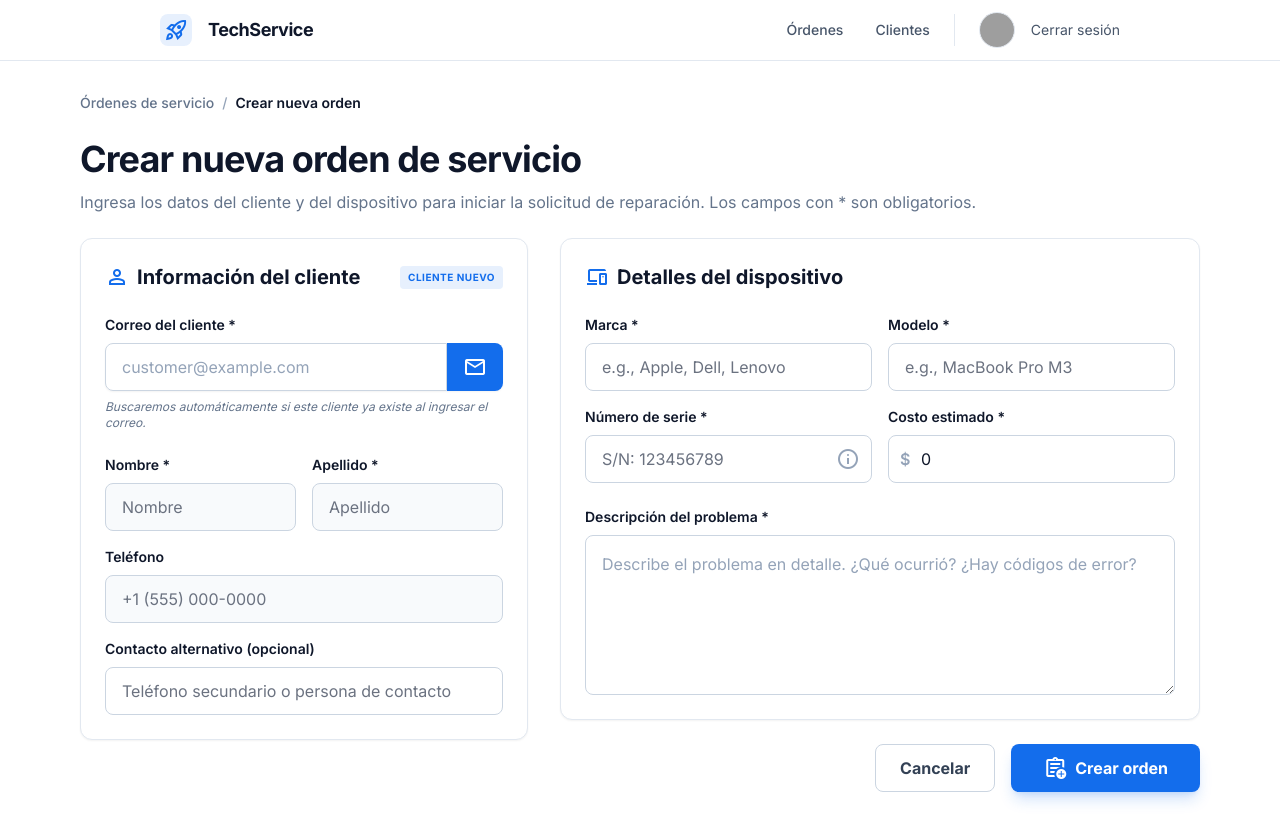
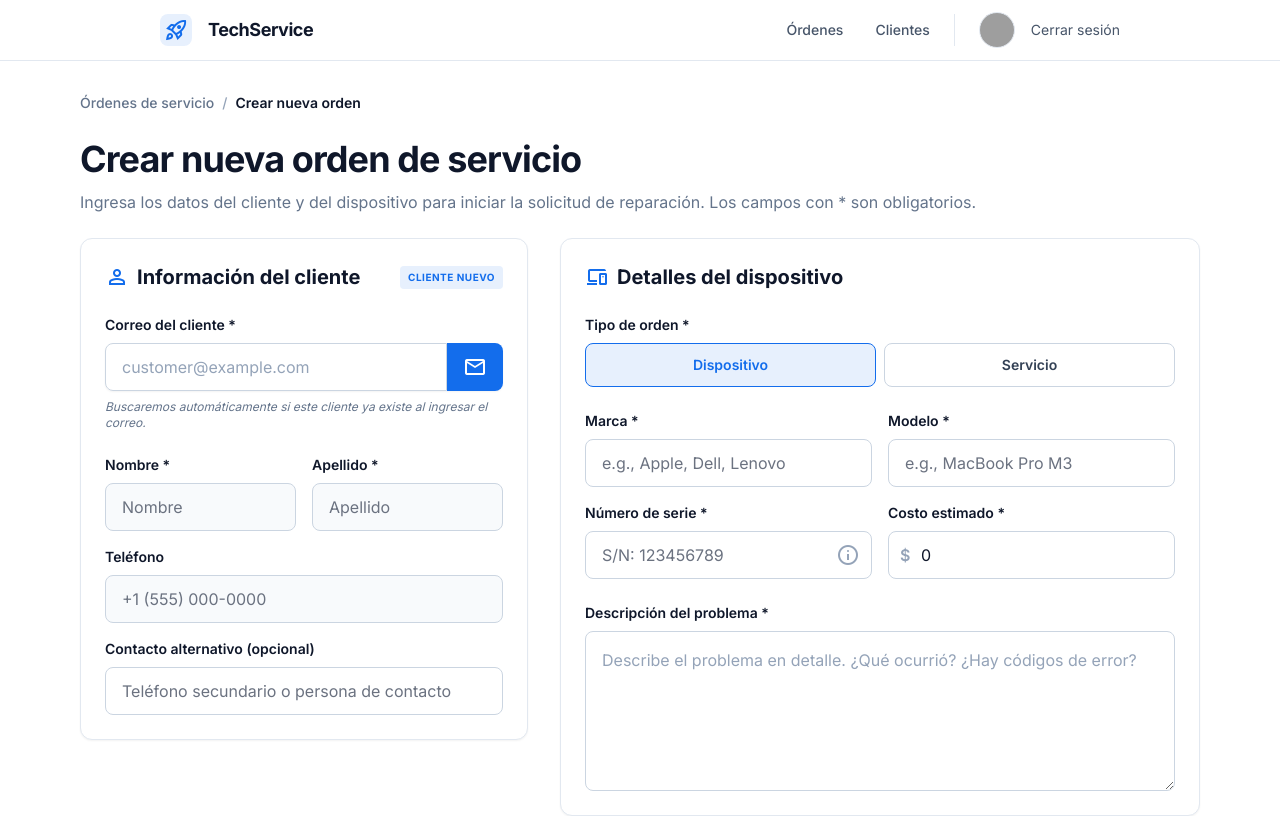
Before and after one commit to CoilBetrox/tech-serv, a Vue app in the folder tech-serv-front/: page /admin/orders/create in a window 1280 px wide. Shown: the top 816 px of the page. Built offline with nearby package versions, Linux system fonts and the light colour scheme; sample sign-in values are in the browser's storage; grey boxes are pictures that could not be loaded.

Commit message:
Refactor code structure for improved readability and maintainability

```diff
--- a/tech-serv-front/index.html
+++ b/tech-serv-front/index.html
@@ -2,7 +2,7 @@
 <html lang="en">
   <head>
     <meta charset="UTF-8">
-    <link rel="icon" type="image/svg+xml" href="/vite.svg">
+    <link rel="icon" type="image/svg+xml" href="/icots.svg">
     <meta name="viewport" content="width=device-width, initial-scale=1.0">
     <title>TechService</title>
     <!-- Importar fuentes -->
--- a/tech-serv-front/src/views/admin/CreateOrder.vue
+++ b/tech-serv-front/src/views/admin/CreateOrder.vue
@@ -117,16 +117,46 @@
             <div class="bg-white dark:bg-slate-900 rounded-xl border border-slate-200 dark:border-slate-800 p-6 flex flex-col gap-6 shadow-sm">
               <h3 class="text-slate-900 dark:text-white text-xl font-bold flex items-center gap-2">
                 <span class="material-symbols-outlined text-primary">devices</span>
-                Detalles del dispositivo
+                {{ isServiceOrder ? 'Detalles del servicio' : 'Detalles del dispositivo' }}
               </h3>
+
+              <div class="flex flex-col gap-2">
+                <label class="text-slate-900 dark:text-white text-sm font-semibold">Tipo de orden *</label>
+                <div class="grid grid-cols-2 gap-2">
+                  <button
+                    type="button"
+                    @click="orderType = 'Device'"
+                    :class="[
+                      'h-11 rounded-lg border text-sm font-semibold transition-colors',
+                      orderType === 'Device'
+                        ? 'border-primary bg-primary/10 text-primary'
+                        : 'border-slate-300 dark:border-slate-700 text-slate-700 dark:text-slate-300'
+                    ]"
+                  >
+                    Dispositivo
+                  </button>
+                  <button
+                    type="button"
+                    @click="orderType = 'Service'"
+                    :class="[
+                      'h-11 rounded-lg border text-sm font-semibold transition-colors',
+                      orderType === 'Service'
+                        ? 'border-primary bg-primary/10 text-primary'
+                        : 'border-slate-300 dark:border-slate-700 text-slate-700 dark:text-slate-300'
+                    ]"
+                  >
+                    Servicio
+                  </button>
+                </div>
+              </div>
 
               <div class="grid grid-cols-1 md:grid-cols-2 gap-4">
                 <div class="flex flex-col gap-2">
-                  <label class="text-slate-900 dark:text-white text-sm font-semibold">Marca *</label>
+                  <label class="text-slate-900 dark:text-white text-sm font-semibold">{{ isServiceOrder ? 'Servicio *' : 'Marca *' }}</label>
                   <input
                     v-model="form.device.brand"
                     class="form-input rounded-lg border border-slate-300 dark:border-slate-700 bg-white dark:bg-slate-800 h-12 px-4 text-slate-900 dark:text-white focus:ring-primary"
-                    placeholder="e.g., Apple, Dell, Lenovo"
+                    :placeholder="isServiceOrder ? 'e.g., Mantenimiento preventivo' : 'e.g., Apple, Dell, Lenovo'"
                     type="text"
                     maxlength="40"
                     required
@@ -134,14 +164,14 @@
                 </div>
 
                 <div class="flex flex-col gap-2">
-                  <label class="text-slate-900 dark:text-white text-sm font-semibold">Modelo *</label>
+                  <label class="text-slate-900 dark:text-white text-sm font-semibold">{{ isServiceOrder ? 'Relacionado (opcional)' : 'Modelo *' }}</label>
                   <input
                     v-model="form.device.model"
                     class="form-input rounded-lg border border-slate-300 dark:border-slate-700 bg-white dark:bg-slate-800 h-12 px-4 text-slate-900 dark:text-white focus:ring-primary"
-                    placeholder="e.g., MacBook Pro M3"
+                    :placeholder="isServiceOrder ? 'e.g., Equipo, área o referencia (opcional)' : 'e.g., MacBook Pro M3'"
                     type="text"
                     maxlength="40"
-                    required
+                    :required="!isServiceOrder"
                   />
                 </div>
 
@@ -184,11 +214,11 @@
               </div>
 
               <div class="flex flex-col gap-2">
-                <label class="text-slate-900 dark:text-white text-sm font-semibold">Descripción del problema *</label>
+                <label class="text-slate-900 dark:text-white text-sm font-semibold">{{ isServiceOrder ? 'Descripción del servicio *' : 'Descripción del problema *' }}</label>
                 <textarea
                   v-model="form.device.problem"
                   class="form-textarea rounded-lg border border-slate-300 dark:border-slate-700 bg-white dark:bg-slate-800 min-h-[160px] p-4 text-slate-900 dark:text-white focus:ring-primary placeholder:text-slate-400"
-                  placeholder="Describe el problema en detalle. ¿Qué ocurrió? ¿Hay códigos de error?"
+                  :placeholder="isServiceOrder ? 'Describe el servicio solicitado en detalle.' : 'Describe el problema en detalle. ¿Qué ocurrió? ¿Hay códigos de error?'"
                   maxlength="240"
                   required
                 ></textarea>
@@ -223,7 +253,7 @@
 </template>
 
 <script setup>
-import { reactive, ref, onMounted } from 'vue'
+import { reactive, ref, onMounted, computed } from 'vue'
 import { useRouter, useRoute } from 'vue-router'
 import { useOrderStore } from '../../stores/order.store'
 import { orderService } from '../../services/api'
@@ -234,6 +264,8 @@ const router = useRouter()
 const route = useRoute()
 const orderStore = useOrderStore()
 const loading = ref(false)
+const orderType = ref('Device')
+const isServiceOrder = computed(() => orderType.value === 'Service')
 
 const form = reactive({
   client: {
@@ -302,9 +334,9 @@ async function handleSubmit() {
       description: form.device.problem,
       estimatedCost: form.device.estimatedCost,
       device: {
-        type: 'Device',
+        type: orderType.value,
         brand: form.device.brand,
-        model: form.device.model,
+        model: isServiceOrder.value ? (form.device.model || '') : form.device.model,
         serialNumber: form.device.serialNumber,
         customer: existingCustomer
           ? { id: existingCustomer.id }
--- a/tech-serv-front/src/views/public/TicketStatus.vue
+++ b/tech-serv-front/src/views/public/TicketStatus.vue
@@ -115,7 +115,7 @@
             <div class="flex items-start gap-3">
               <span class="material-symbols-outlined text-slate-400">description</span>
               <div>
-                <p class="text-xs text-slate-400">Falla reportada</p>
+                <p class="text-xs text-slate-400">{{ ticketData.deviceType === 'SERVICE' ? 'Servicio' : 'Falla reportada' }}</p>
                 <p class="text-sm font-medium dark:text-white whitespace-pre-wrap break-words [overflow-wrap:anywhere] leading-relaxed">{{ ticketData.issue }}</p>
               </div>
             </div>
@@ -192,6 +192,7 @@ async function searchTicket() {
     ticketData.value = {
       id: data?.ticketCode || ticketNumber.value.trim().toUpperCase(),
       clientName: customerName,
+      deviceType: String(data?.device?.type || 'Device').toUpperCase(),
       device: deviceText,
       phone: data?.device?.customer?.phone || 'No disponible',
       issue: data?.description || 'Sin descripción de falla',
```
Also changed, not shown: tech-serv-front/public/iconnew.svg (added), tech-serv-front/public/icots.svg (added).
